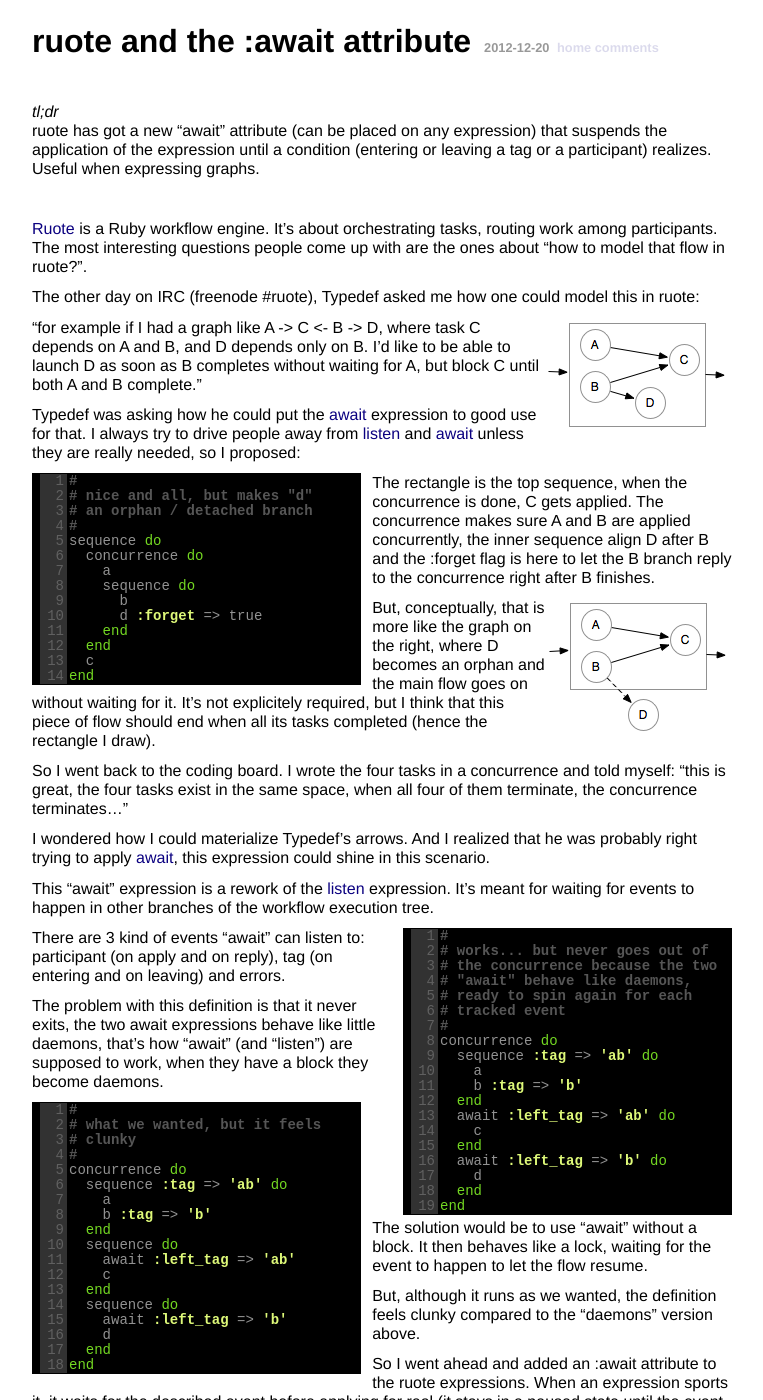
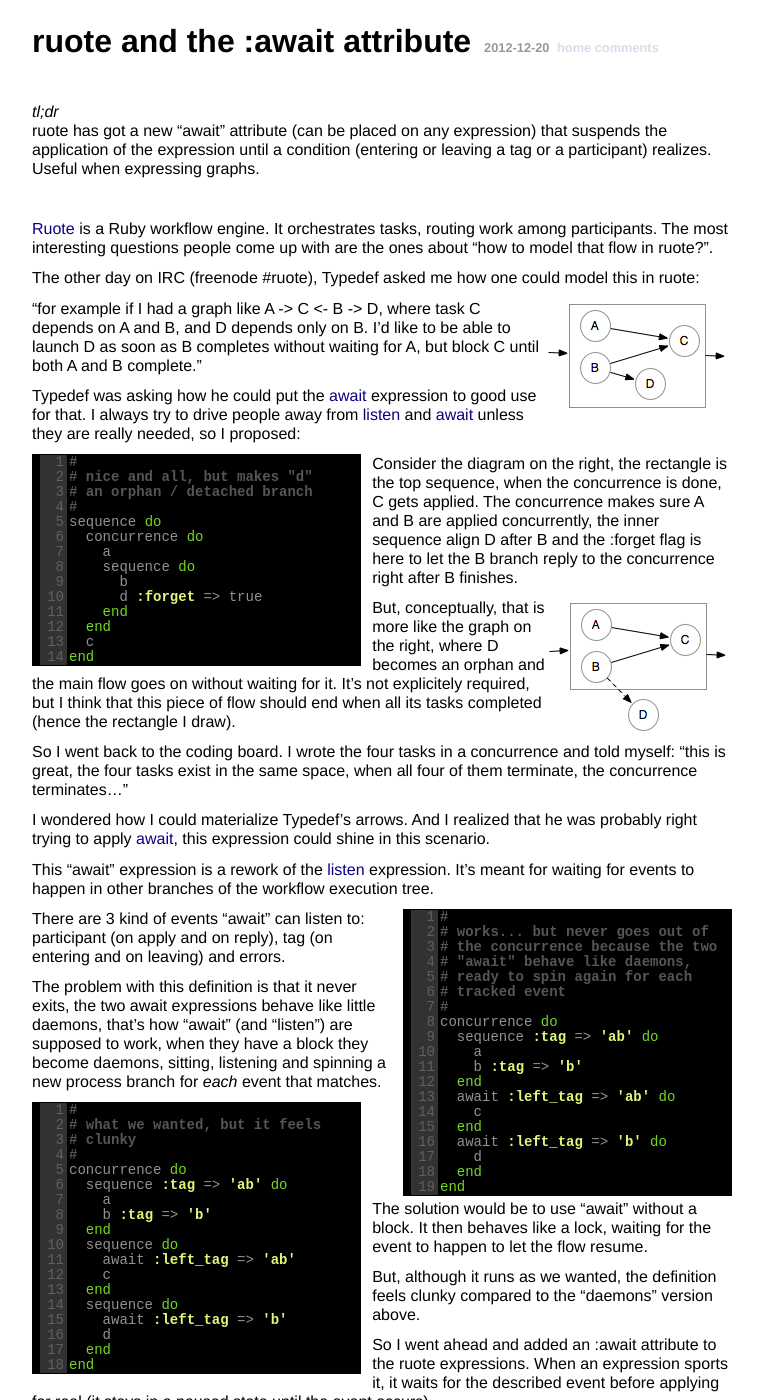
Before and after one commit to jmettraux/jmettraux.github.com, a Jekyll site: the page built from _posts/2012-12-20-ruote-and-the-await-attribute.md, in a window 1280 px wide and 1400 px high. Shown: the whole window, without its empty margins (258-1021 px from the left). Built offline with Jekyll 4.4.1, drawn with Linux system fonts in a browser that asks for light colours.

Commit message:
integrate Alain's feedback

```diff
--- a/_posts/2012-12-20-ruote-and-the-await-attribute.md
+++ b/_posts/2012-12-20-ruote-and-the-await-attribute.md
@@ -9,7 +9,7 @@
 
 &nbsp;
 
-[Ruote](http://ruote.rubyforge.org) is a Ruby workflow engine. It's about orchestrating tasks, routing work among participants. The most interesting questions people come up with are the ones about "how to model that flow in ruote?".
+[Ruote](http://ruote.rubyforge.org) is a Ruby workflow engine. It orchestrates tasks, routing work among participants. The most interesting questions people come up with are the ones about "how to model that flow in ruote?".
 
 The other day on IRC (freenode #ruote), Typedef asked me how one could model this in ruote:
 
@@ -38,7 +38,7 @@
 {% endhighlight %}
 </div>
 
-The rectangle is the top sequence, when the concurrence is done, C gets applied. The concurrence makes sure A and B are applied concurrently, the inner sequence align D after B and the :forget flag is here to let the B branch reply to the concurrence right after B finishes.
+Consider the diagram on the right, the rectangle is the top sequence, when the concurrence is done, C gets applied. The concurrence makes sure A and B are applied concurrently, the inner sequence align D after B and the :forget flag is here to let the B branch reply to the concurrence right after B finishes.
 
 <img src="images/2012-12-14-abc_d.png" align="right" style="margin: 0;" />
 
@@ -76,7 +76,7 @@
 
 There are 3 kind of events "await" can listen to: participant (on apply and on reply), tag (on entering and on leaving) and errors.
 
-The problem with this definition is that it never exits, the two await expressions behave like little daemons, that's how "await" (and "listen") are supposed to work, when they have a block they become daemons.
+The problem with this definition is that it never exits, the two await expressions behave like little daemons, that's how "await" (and "listen") are supposed to work, when they have a block they become daemons, sitting, listening and spinning a new process branch for _each_ event that matches.
 
 <div class="half-code">
 {% highlight ruby linenos %}
```
